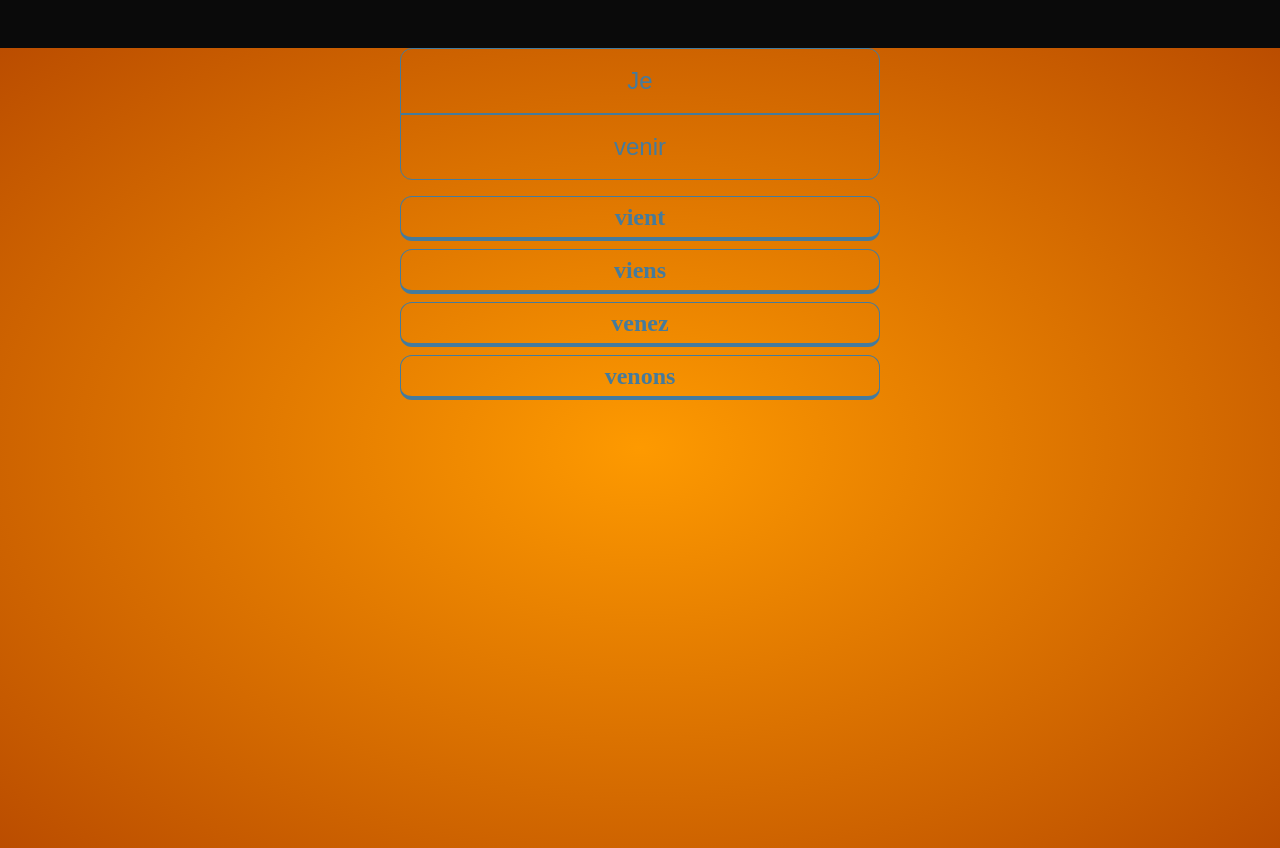
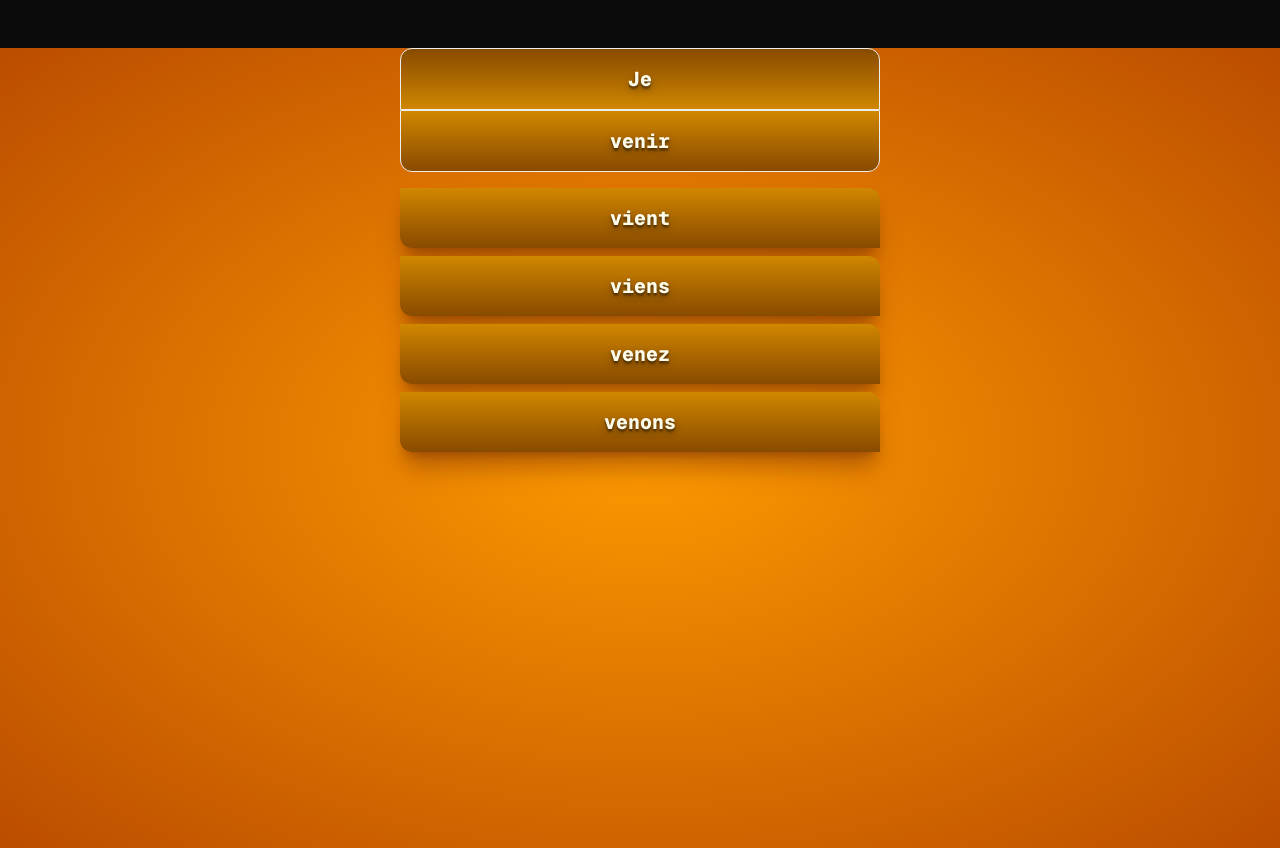
Before and after one commit to GiovanniCrois/french_study_tool, a Next.js app: page /verbsPractice in a window 1280 px wide. Built offline with nearby package versions, Linux system fonts and the light colour scheme; a web font is replaced by a local one.

Commit message:
ui changes

```diff
--- a/src/app/components/questionPanel.jsx
+++ b/src/app/components/questionPanel.jsx
@@ -12,6 +12,15 @@ export default function QuestionPanel({
   const [loading, setLoading] = useState(true);
   const [isRunning, setIsRunning] = useState(true);
   const [isFinished, setIsFinished] = useState(false);
+
+  const variants = {
+    primary:
+      "w-full font-Rammetto h-fit p-4 text-yellow-50  font-mono font-extrabold text-xl text-center text-shadow-lg/30 bg-linear-180 from-yellow-600 to-yellow-800 rounded-bl-xl rounded-tr-xl shadow-xl shadow-amber-900/50  ",
+    hover: "hover:from-yellow-700 hover:to-yellow-900 hover:text-shadow-lg/50",
+    disabled:
+      "w-full font-Rammetto h-fit p-4 text-xl text-center bg-gray-600 border-4 border-dashed  rounded-md border-gray-800",
+  };
+
   useEffect(() => {
     loadQuestions();
     setLoading(false);
@@ -131,13 +140,15 @@ export default function QuestionPanel({
           <>
             <div className="w-full">
               <div className="w-full md:w-3/6 place-self-center grid grid-cols-1 mb-4">
-                <div className="border p-4  text-center text-2xl text-bold rounded-t-xl border-pBlue">
-                  <h2 className="text-pBlue">
+                <div className="border p-4  text-center text-2xl text-bold rounded-t-xl font-mono font-extrabold text-xl text-center text-shadow-lg/30 bg-linear-180 from-yellow-800 to-yellow-600 ">
+                  <h2 className="text-yellow-50">
                     {persons[questions[questionIndx].person]}
                   </h2>
                 </div>
-                <div className="border p-4  text-center text-2xl text-bold rounded-b-xl border-pBlue">
-                  <h2 className="text-pBlue">{questions[questionIndx].verb}</h2>
+                <div className="border p-4  text-center text-2xl text-bold rounded-b-xl font-mono font-extrabold text-xl text-center text-shadow-lg/30 bg-linear-180 from-yellow-600 to-yellow-800">
+                  <h2 className="text-yellow-50">
+                    {questions[questionIndx].verb}
+                  </h2>
                 </div>
               </div>
               <div className="w-full md:w-1/2 place-self-center grid grid-cols-1 gap-2">
@@ -147,7 +158,7 @@ export default function QuestionPanel({
                       value={option}
                       key={option}
                       onClick={handleAnswer}
-                      className={variant}
+                      className={variants.primary + variants.hover}
                     >
                       {option}
                     </button>
```
